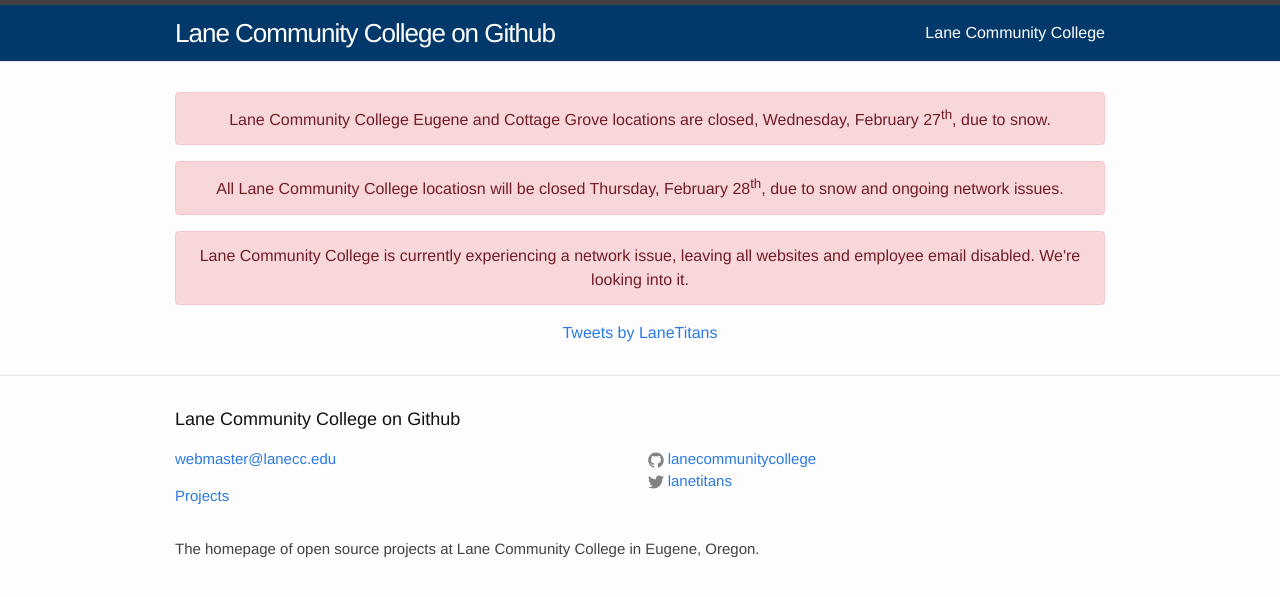
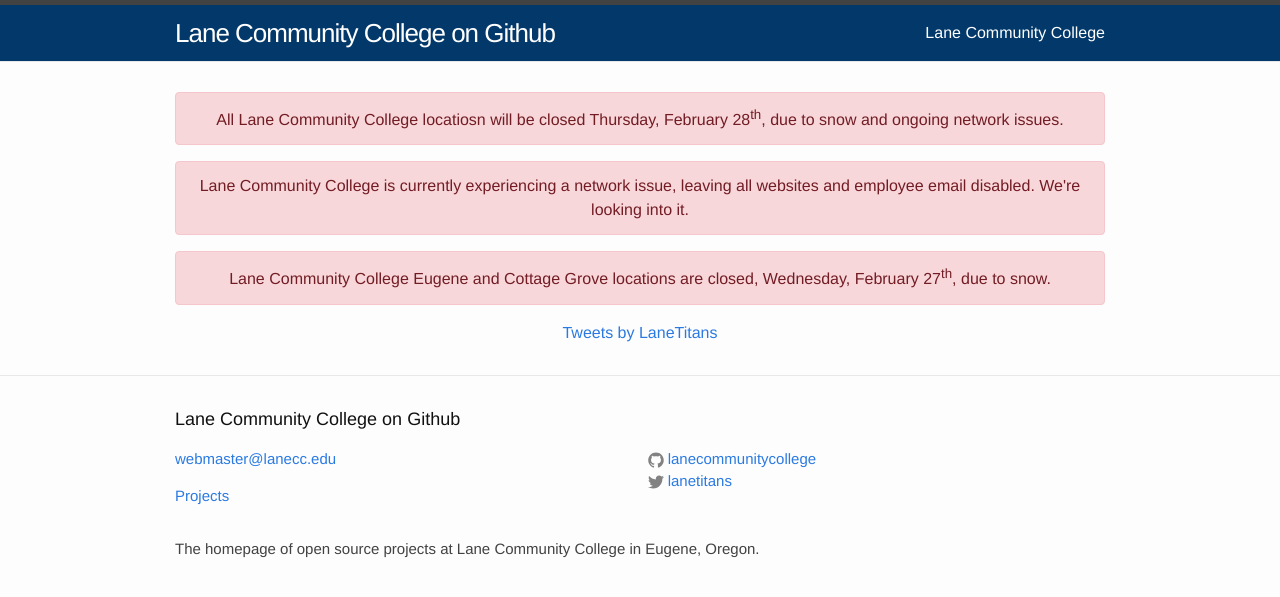
Before and after one commit to LaneCommunityCollege/lanecommunitycollege.github.io, a Jekyll site: the page built from index.html, in a window 1280 px wide. Shown: the top 597 px of the page. Built offline with Jekyll 4.4.1, drawn with Linux system fonts in a browser that asks for light colours; comment, search, counter and statistics services are not loaded.

Commit message:
Moved 28th closure
Moved the 28th closure to the top of the list, bumped the Wednesday the 27th closure to the bottom.

```diff
--- a/index.html
+++ b/index.html
@@ -3,9 +3,9 @@ layout: default
 ---
 
 <div class="home">
-  <p class="alert alert-danger">Lane Community College Eugene and Cottage Grove locations are closed, Wednesday, February 27<sup>th</sup>, due to snow.</p>
   <p class="alert alert-danger">All Lane Community College locatiosn will be closed Thursday, February 28<sup>th</sup>, due to snow and ongoing network issues.</p>
   <p class="alert alert-danger">Lane Community College is currently experiencing a network issue, leaving all websites and employee email disabled. We're looking into it.</p>
+  <p class="alert alert-danger">Lane Community College Eugene and Cottage Grove locations are closed, Wednesday, February 27<sup>th</sup>, due to snow.</p>
 
   <a class="twitter-timeline" href="https://twitter.com/LaneTitans?ref_src=twsrc%5Etfw">Tweets by LaneTitans</a> <script async src="https://platform.twitter.com/widgets.js" charset="utf-8"></script>
 </div>
```
